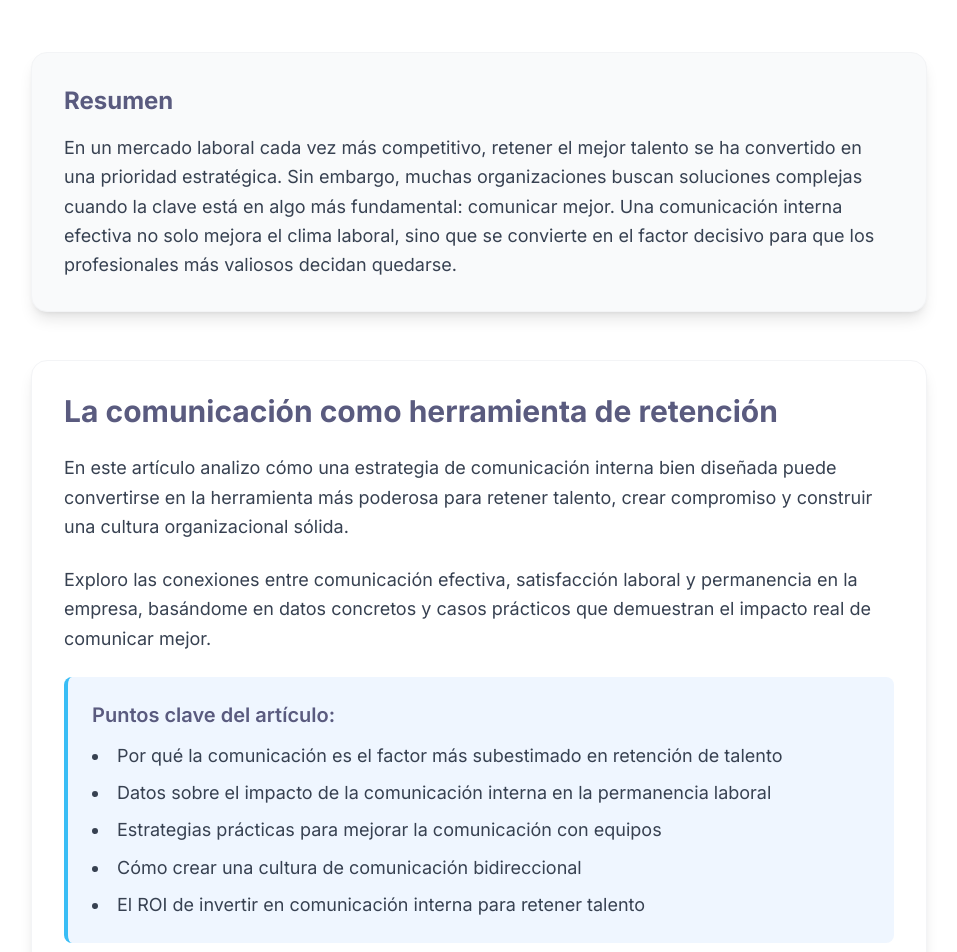
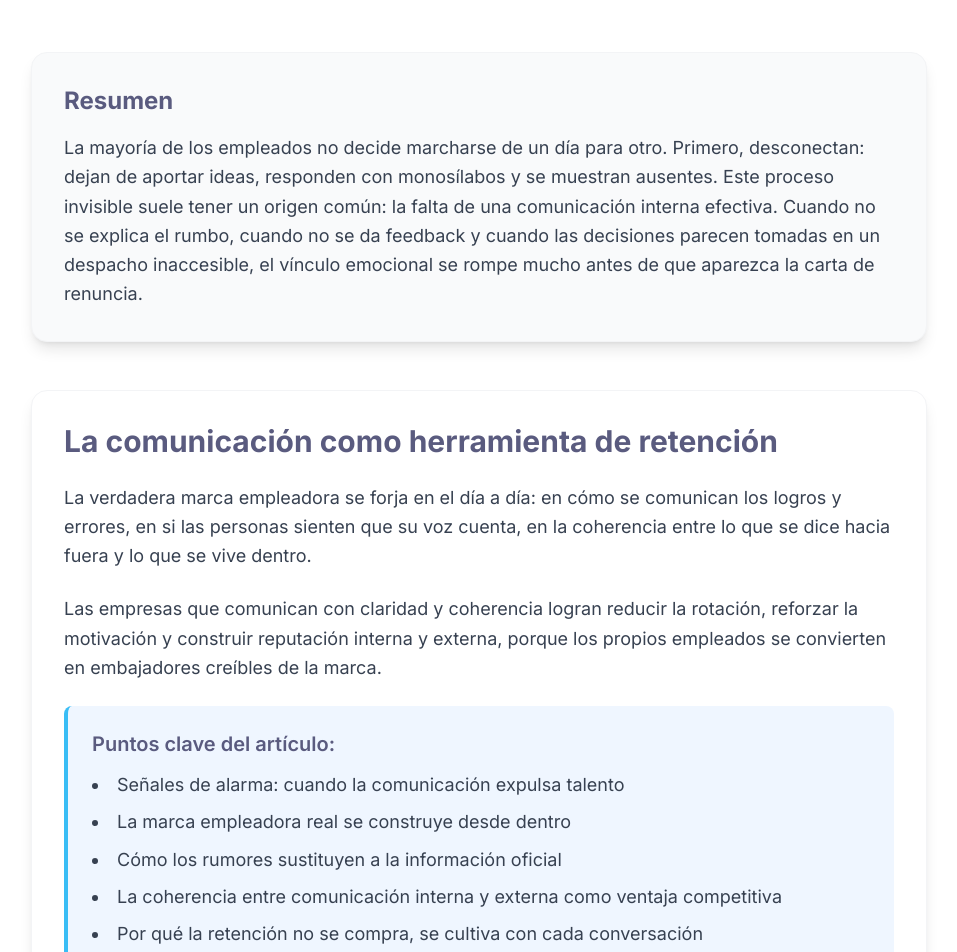
Before and after one commit to osanemeterio/oscarsanemeterio, a React (Vite) app: page /blog/retener-talento-comunicar in a window 1280 px wide. Shown: the part 280-1232 px from the top of the page, without its empty margins (161-1118 px from the left). Built offline with nearby package versions, Linux system fonts and the light colour scheme.

Commit message:
Update talent retention article with proper summary

```diff
--- a/src/pages/RetenerTalentoArticle.tsx
+++ b/src/pages/RetenerTalentoArticle.tsx
@@ -31,11 +31,11 @@ export default function RetenerTalentoArticlePage() {
             <div className="bg-gray-50 p-8 rounded-2xl shadow-lg border border-gray-100">
               <h2 className="text-2xl font-bold text-[#5a5b7f] mb-4">Resumen</h2>
               <p className="text-lg text-gray-700 leading-relaxed">
-                En un mercado laboral cada vez más competitivo, retener el mejor talento se ha convertido en
-                una prioridad estratégica. Sin embargo, muchas organizaciones buscan soluciones complejas
-                cuando la clave está en algo más fundamental: comunicar mejor. Una comunicación interna
-                efectiva no solo mejora el clima laboral, sino que se convierte en el factor decisivo
-                para que los profesionales más valiosos decidan quedarse.
+                La mayoría de los empleados no decide marcharse de un día para otro. Primero, desconectan:
+                dejan de aportar ideas, responden con monosílabos y se muestran ausentes. Este proceso invisible
+                suele tener un origen común: la falta de una comunicación interna efectiva. Cuando no se explica
+                el rumbo, cuando no se da feedback y cuando las decisiones parecen tomadas en un despacho
+                inaccesible, el vínculo emocional se rompe mucho antes de que aparezca la carta de renuncia.
               </p>
             </div>
           </div>
@@ -47,25 +47,25 @@ export default function RetenerTalentoArticlePage() {
 
               <div className="text-lg text-gray-700 leading-relaxed space-y-6">
                 <p>
-                  En este artículo analizo cómo una estrategia de comunicación interna bien diseñada
-                  puede convertirse en la herramienta más poderosa para retener talento, crear compromiso
-                  y construir una cultura organizacional sólida.
+                  La verdadera marca empleadora se forja en el día a día: en cómo se comunican los logros
+                  y errores, en si las personas sienten que su voz cuenta, en la coherencia entre lo que
+                  se dice hacia fuera y lo que se vive dentro.
                 </p>
 
                 <p>
-                  Exploro las conexiones entre comunicación efectiva, satisfacción laboral y permanencia
-                  en la empresa, basándome en datos concretos y casos prácticos que demuestran el impacto
-                  real de comunicar mejor.
+                  Las empresas que comunican con claridad y coherencia logran reducir la rotación,
+                  reforzar la motivación y construir reputación interna y externa, porque los propios
+                  empleados se convierten en embajadores creíbles de la marca.
                 </p>
 
                 <div className="bg-blue-50 p-6 rounded-lg border-l-4 border-[#39bdf5] my-8">
                   <h3 className="text-xl font-semibold text-[#5a5b7f] mb-3">Puntos clave del artículo:</h3>
                   <ul className="list-disc list-inside space-y-2 text-gray-700">
-                    <li>Por qué la comunicación es el factor más subestimado en retención de talento</li>
-                    <li>Datos sobre el impacto de la comunicación interna en la permanencia laboral</li>
-                    <li>Estrategias prácticas para mejorar la comunicación con equipos</li>
-                    <li>Cómo crear una cultura de comunicación bidireccional</li>
-                    <li>El ROI de invertir en comunicación interna para retener talento</li>
+                    <li>Señales de alarma: cuando la comunicación expulsa talento</li>
+                    <li>La marca empleadora real se construye desde dentro</li>
+                    <li>Cómo los rumores sustituyen a la información oficial</li>
+                    <li>La coherencia entre comunicación interna y externa como ventaja competitiva</li>
+                    <li>Por qué la retención no se compra, se cultiva con cada conversación</li>
                   </ul>
                 </div>
 
```
